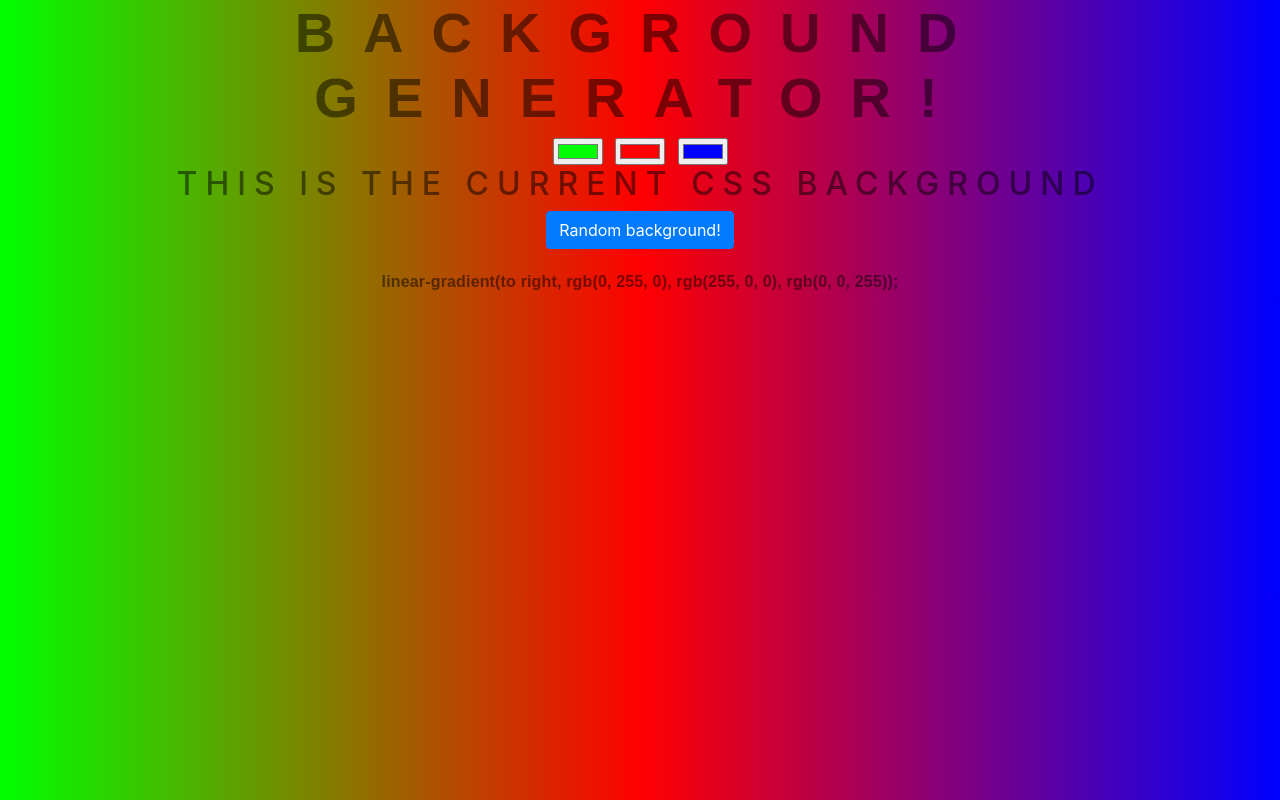
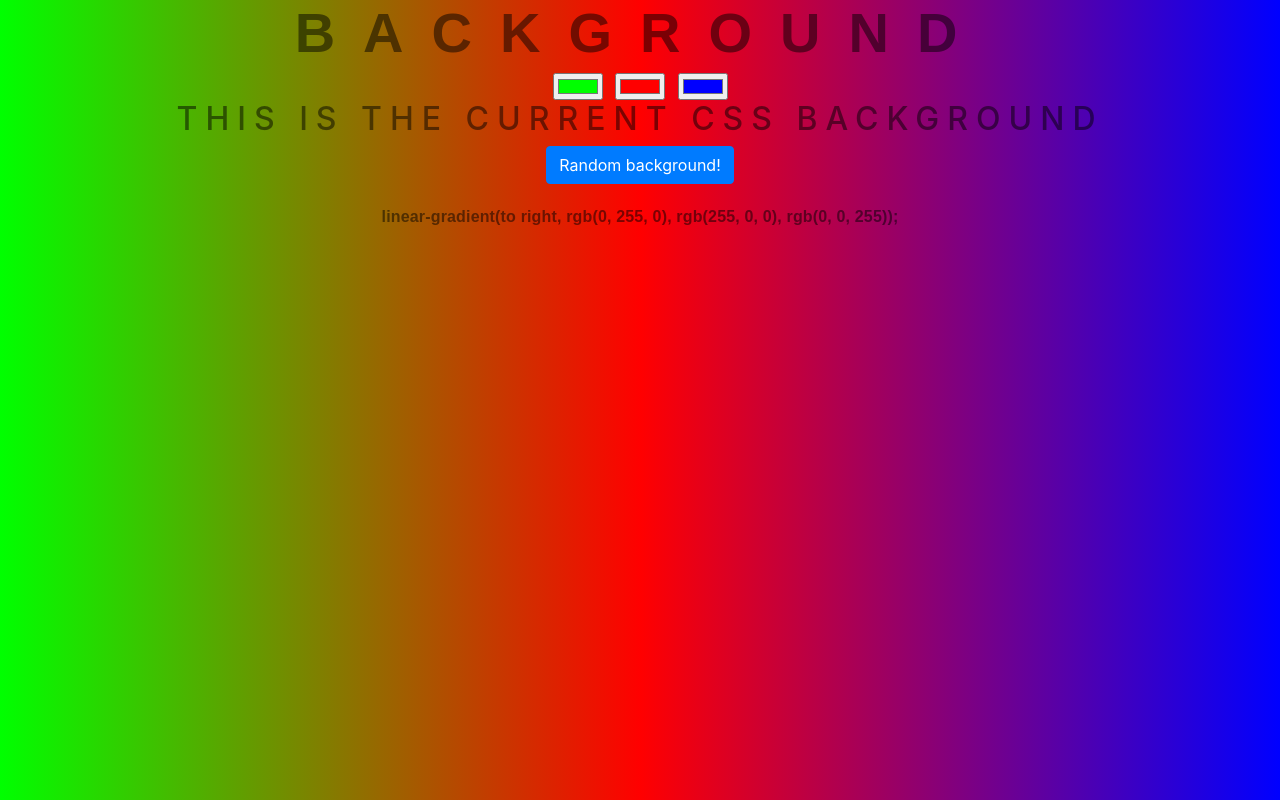
Before and after one commit to ovidiusf/color-background-changer, a plain HTML site: page index.html in a window 1280 px wide. Drawn offline with nearby package versions, Linux system fonts and the light colour scheme.

Commit message:
testing a new title - check it

```diff
--- a/index.html
+++ b/index.html
@@ -12,7 +12,7 @@
 
 </head>
 <body id="gradient">
-    <h1>Background Generator!</h1>
+    <h1>Background</h1>
     <input class="color1" type="color" name="color1" value="#00ff00">
     <input class="color2" type="color" name="color2" value="#ff0000">
     <input class="color3" type="color" name="color3" value="#0000ff">
```
